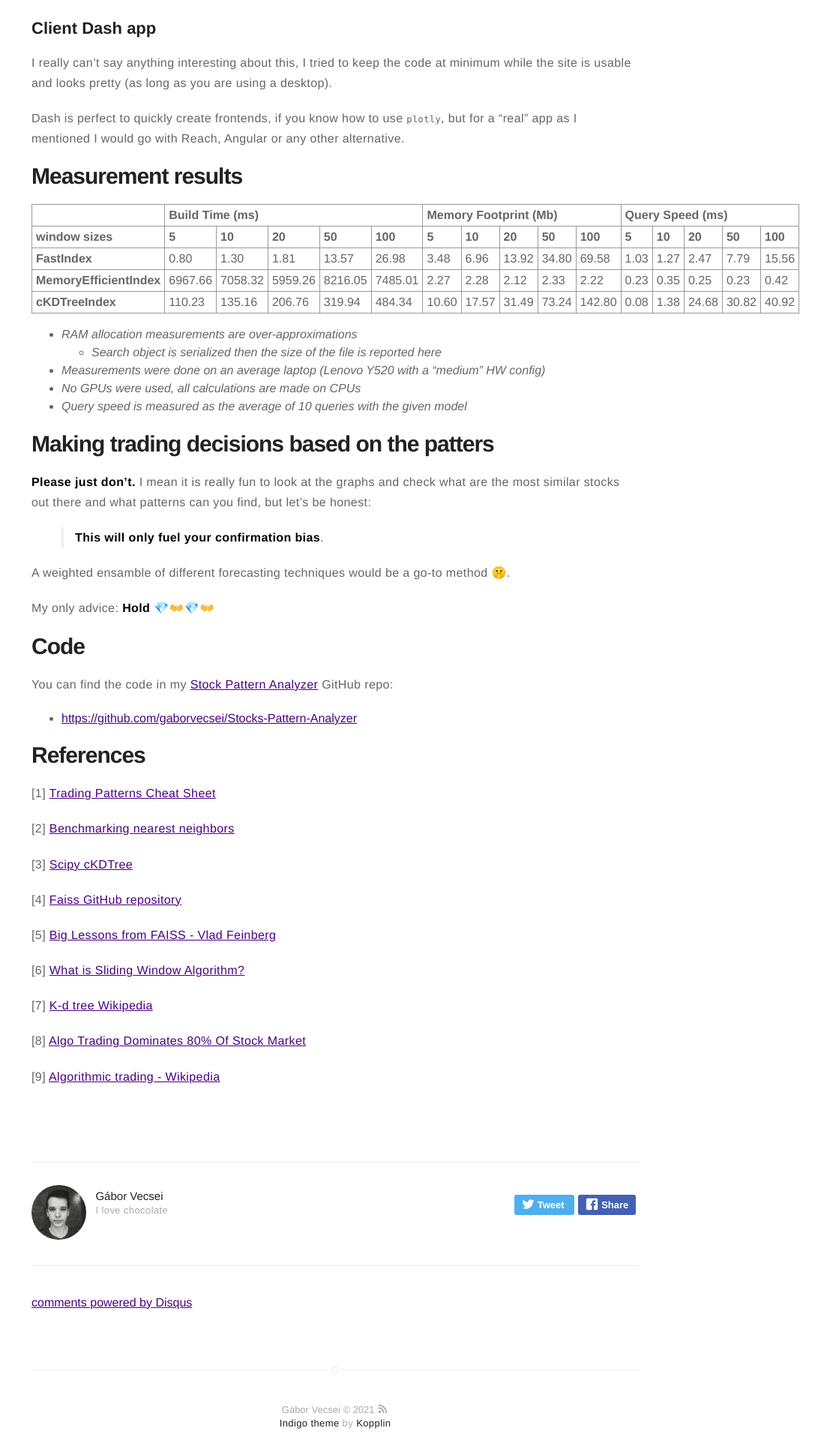
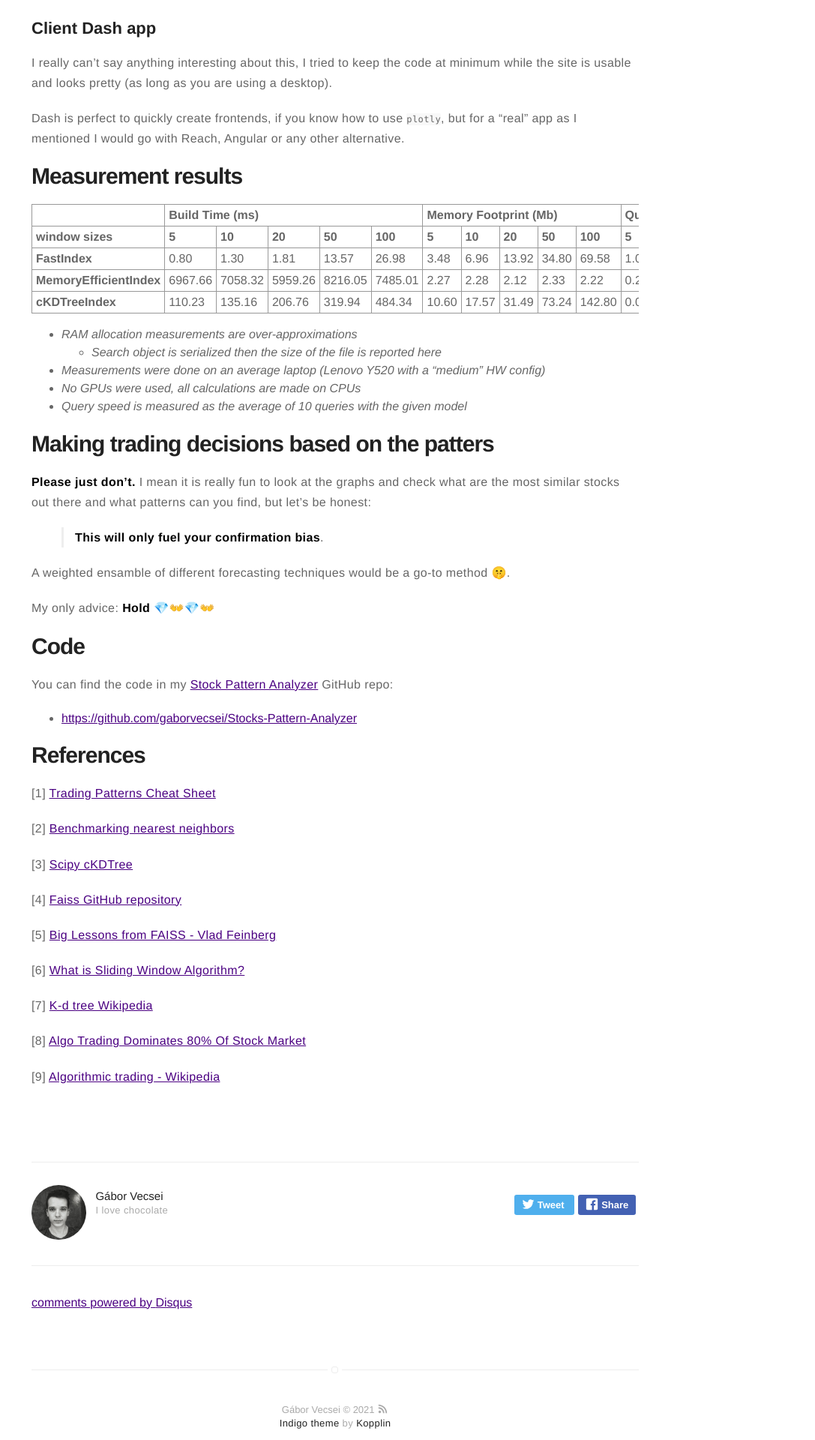
Before and after one commit to gaborvecsei/gaborvecsei.github.io, a Jekyll site: the page built from _posts/2021-03-01-Stock-Pattern-Analyzer.md, in a window 1280 px wide. Shown: the part 3587-5507 px from the top of the page at 75% size, without its empty margins (193-1280 px from the left). Built offline with Jekyll 4.4.1, drawn with Linux system fonts in a browser that asks for light colours; formulas are drawn with MathJax 3; comment, search, counter and statistics services are not loaded.

Commit message:
measurement table is responsive

```diff
--- a/_posts/2021-03-01-Stock-Pattern-Analyzer.md
+++ b/_posts/2021-03-01-Stock-Pattern-Analyzer.md
@@ -138,6 +138,7 @@
 
 # Measurement results
 
+<div style="overflow-x: auto;">
 <table border="1" class="dataframe">
   <thead>
     <tr>
@@ -222,6 +223,7 @@
     </tr>
   </tbody>
 </table>
+</div>
 
 - *RAM allocation measurements are over-approximations*
     - *Search object is serialized then the size of the file is reported here*
--- a/_sass/base/general.sass
+++ b/_sass/base/general.sass
@@ -31,7 +31,6 @@
 	border: 1px black solid
 
 table
-	overflow-x: auto
 	border-collapse: collapse
 
 td, th
```
